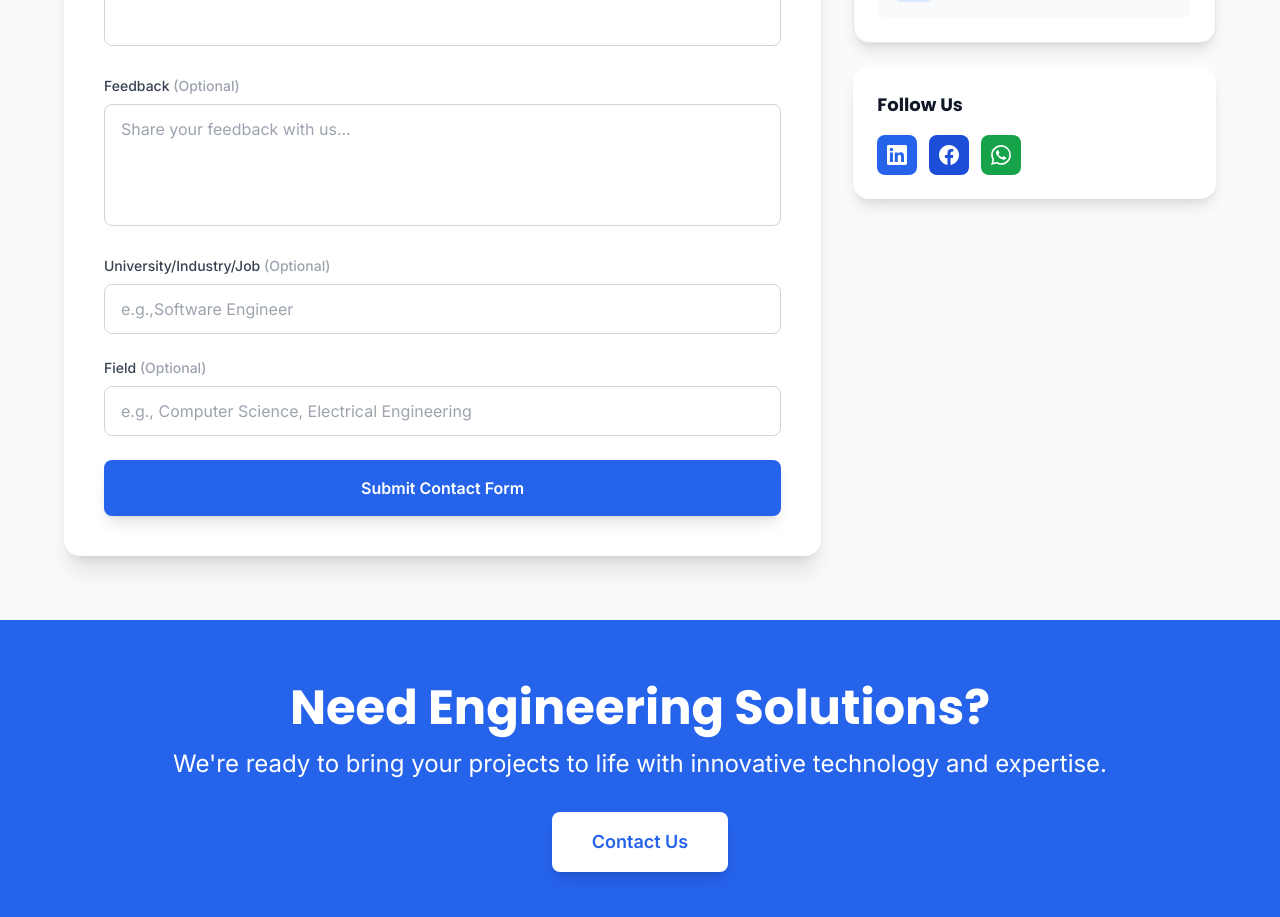
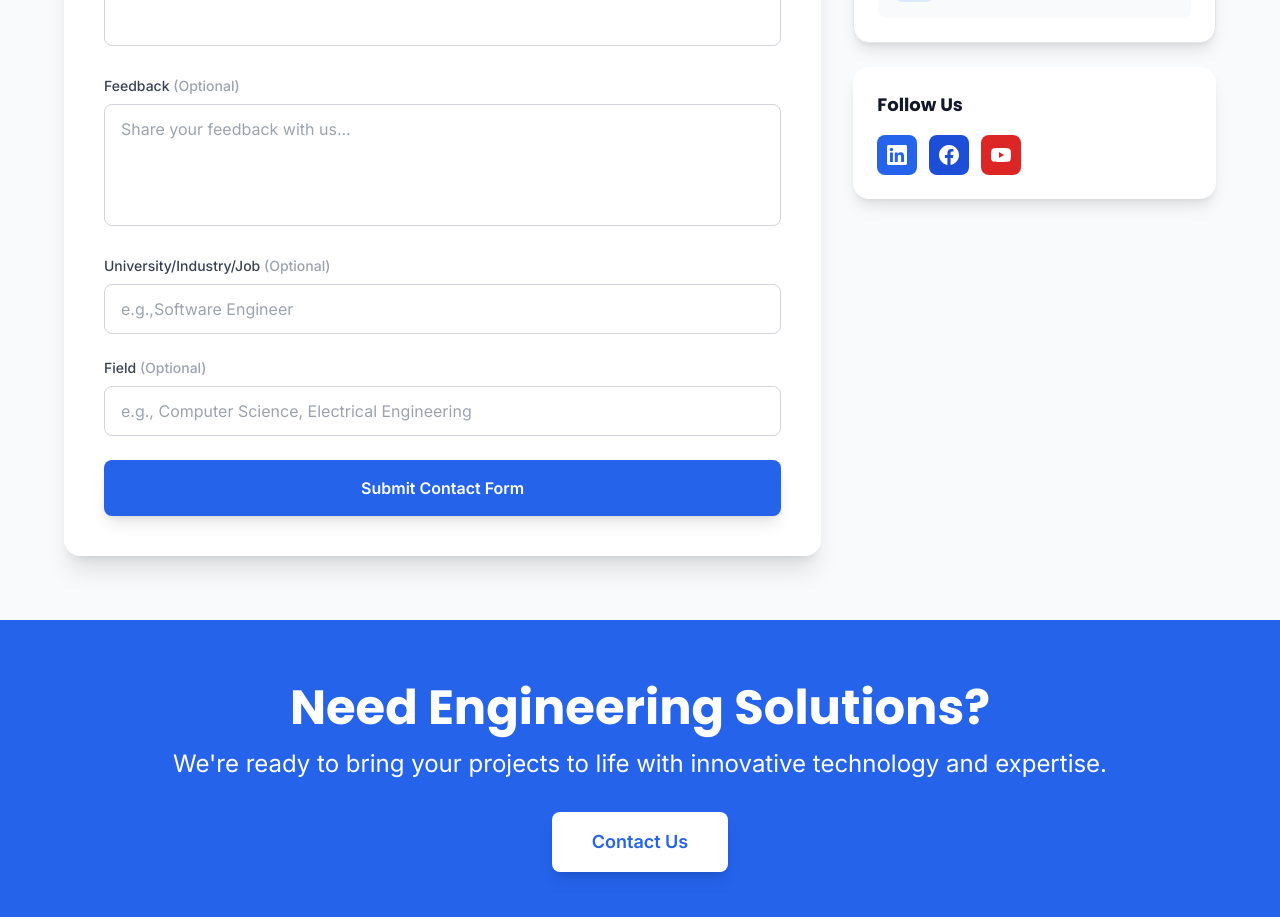
Before and after one commit to Avizz220/Vesco-Engineering, a Next.js app in the folder frontend/: page /contact in a window 1280 px wide. Shown: the part 1100-2017 px from the top of the page. Built offline with nearby package versions, Linux system fonts and the light colour scheme; no server answers.

Commit message:
icon changes

```diff
--- a/frontend/src/app/contact/page.tsx
+++ b/frontend/src/app/contact/page.tsx
@@ -380,13 +380,13 @@ export default function ContactPage() {
                 </motion.a>
                 <motion.a
                   whileHover={{ scale: 1.1, y: -2 }}
-                  href="https://wa.me/94771234567"
+                  href="https://www.youtube.com/@vescoengineering"
                   target="_blank"
                   rel="noopener noreferrer"
-                  className="w-10 h-10 bg-green-600 rounded-lg flex items-center justify-center text-white hover:bg-green-700 transition-colors"
+                  className="w-10 h-10 bg-red-600 rounded-lg flex items-center justify-center text-white hover:bg-red-700 transition-colors"
                 >
                   <svg className="w-5 h-5" fill="currentColor" viewBox="0 0 24 24">
-                    <path d="M17.472 14.382c-.297-.149-1.758-.867-2.03-.967-.273-.099-.471-.148-.67.15-.197.297-.767.966-.94 1.164-.173.199-.347.223-.644.075-.297-.15-1.255-.463-2.39-1.475-.883-.788-1.48-1.761-1.653-2.059-.173-.297-.018-.458.13-.606.134-.133.298-.347.446-.52.149-.174.198-.298.298-.497.099-.198.05-.371-.025-.52-.075-.149-.669-1.612-.916-2.207-.242-.579-.487-.5-.669-.51-.173-.008-.371-.01-.57-.01-.198 0-.52.074-.792.372-.272.297-1.04 1.016-1.04 2.479 0 1.462 1.065 2.875 1.213 3.074.149.198 2.096 3.2 5.077 4.487.709.306 1.262.489 1.694.625.712.227 1.36.195 1.871.118.571-.085 1.758-.719 2.006-1.413.248-.694.248-1.289.173-1.413-.074-.124-.272-.198-.57-.347m-5.421 7.403h-.004a9.87 9.87 0 01-5.031-1.378l-.361-.214-3.741.982.998-3.648-.235-.374a9.86 9.86 0 01-1.51-5.26c.001-5.45 4.436-9.884 9.888-9.884 2.64 0 5.122 1.03 6.988 2.898a9.825 9.825 0 012.893 6.994c-.003 5.45-4.437 9.884-9.885 9.884m8.413-18.297A11.815 11.815 0 0012.05 0C5.495 0 .16 5.335.157 11.892c0 2.096.547 4.142 1.588 5.945L.057 24l6.305-1.654a11.882 11.882 0 005.683 1.448h.005c6.554 0 11.89-5.335 11.893-11.893a11.821 11.821 0 00-3.48-8.413Z"/>
+                    <path d="M23.498 6.186a2.994 2.994 0 0 0-2.107-2.117C19.379 3.5 12 3.5 12 3.5s-7.379 0-9.391.569A2.994 2.994 0 0 0 .502 6.186C0 8.2 0 12 0 12s0 3.8.502 5.814a2.994 2.994 0 0 0 2.107 2.117C4.621 20.5 12 20.5 12 20.5s7.379 0 9.391-.569a2.994 2.994 0 0 0 2.107-2.117C24 15.8 24 12 24 12s0-3.8-.502-5.814zM9.545 15.568V8.432L15.818 12l-6.273 3.568z"/>
                   </svg>
                 </motion.a>
               </div>
```
